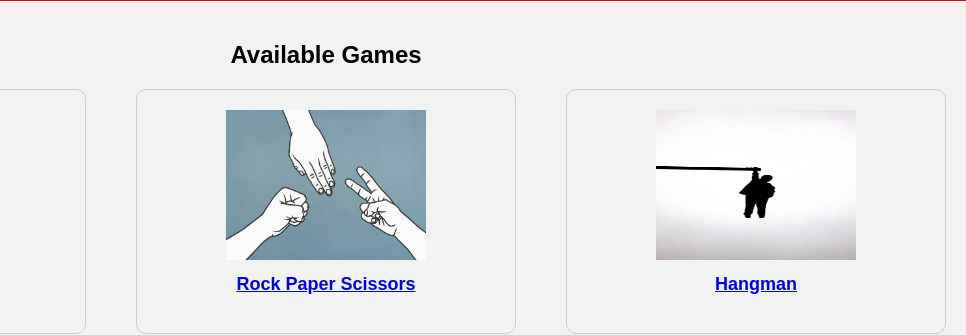
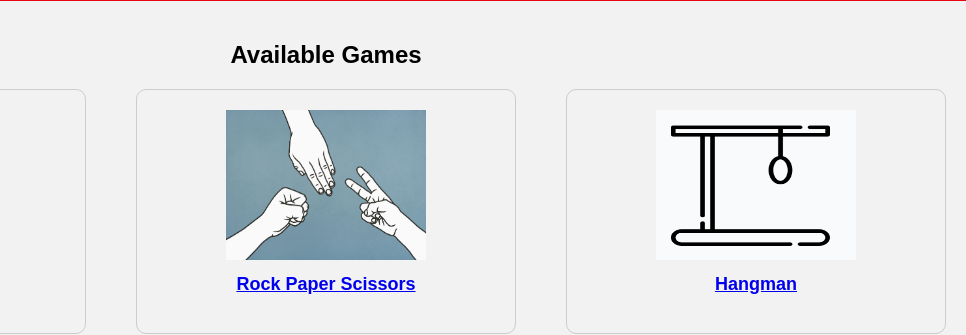
Before and after one commit to smomar1/mini-game-website, a plain HTML site: page index.html in a window 1280 px wide. Shown: the part 170-505 px from the top of the page, 314-1280 px from the left. Drawn offline with Linux system fonts and the light colour scheme.

Commit message:
change the picture of hangman

```diff
--- a/index.html
+++ b/index.html
@@ -48,7 +48,7 @@
         </div>
         <div class="game-thumbnail" id="hangman">
           <a href="hangmanIndex.html">
-            <img src="hangman 01.jpg" alt="Hangman" />
+            <img src="hangmam_new.png" alt="Hangman" />
             <h3>Hangman</h3>
           </a>
         </div>
```
Also changed, not shown: hangmam_new.png (added).
